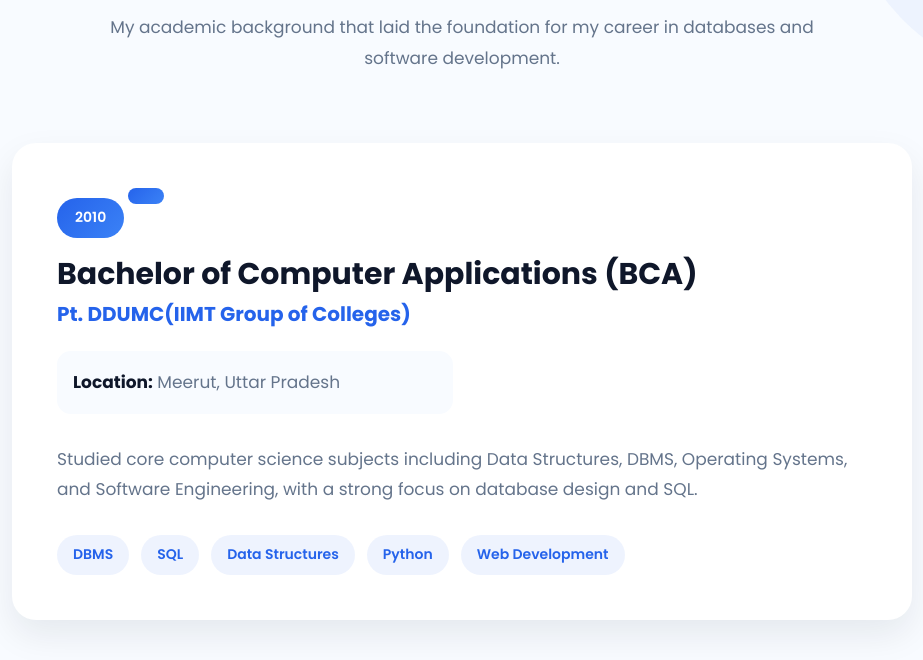
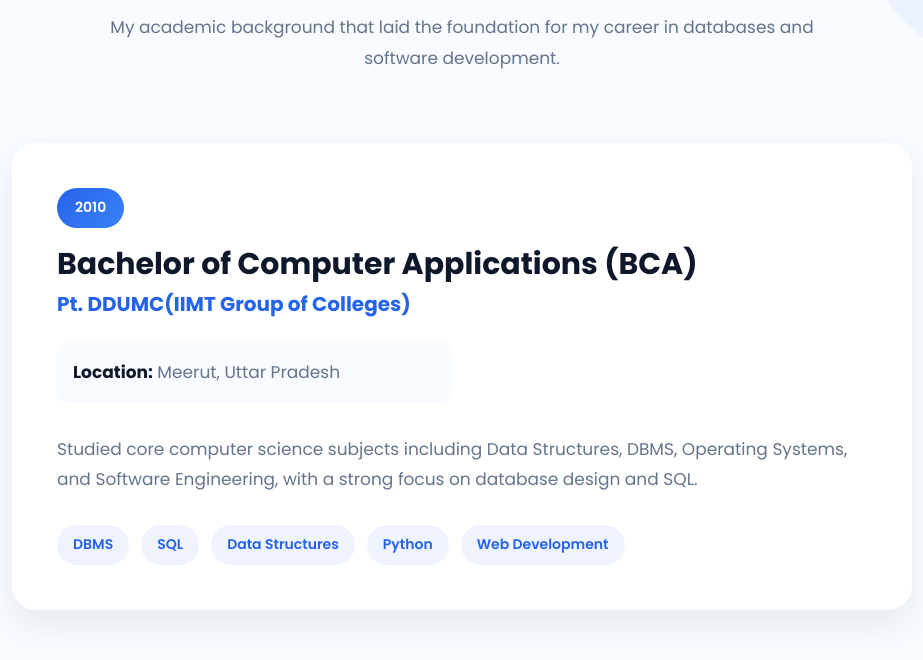
Before and after one commit to shivank0107/shivank-portfolio, a Flask app: page /education in a window 1280 px wide. Shown: the part 238-898 px from the top of the page, without its empty margins (178-1101 px from the left). Run offline with Flask 3, Linux system fonts and the light colour scheme.

```diff
--- a/templates/education.html
+++ b/templates/education.html
@@ -28,8 +28,6 @@ Education | Shivank Rastogi
             <div class="education-header">
 
                  <span class="education-year">2010</span>
-
-                <span class="education-year"></span>
 
                 <h2>Bachelor of Computer Applications (BCA)</h2>
                 <h3>Pt. DDUMC(IIMT Group of Colleges)</h3>
```
